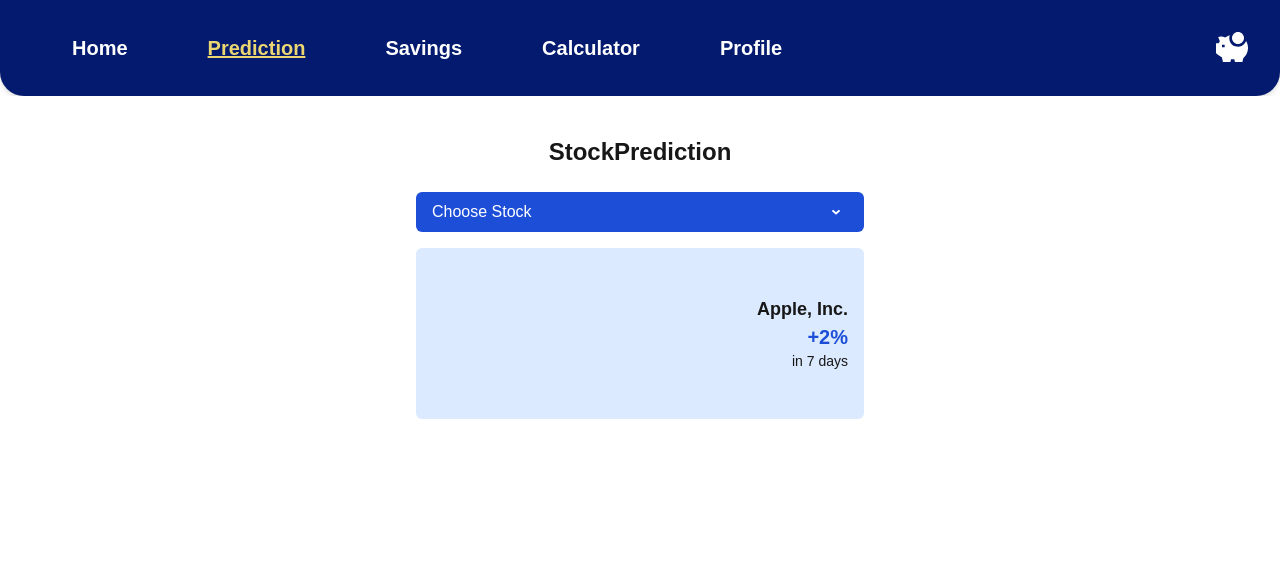
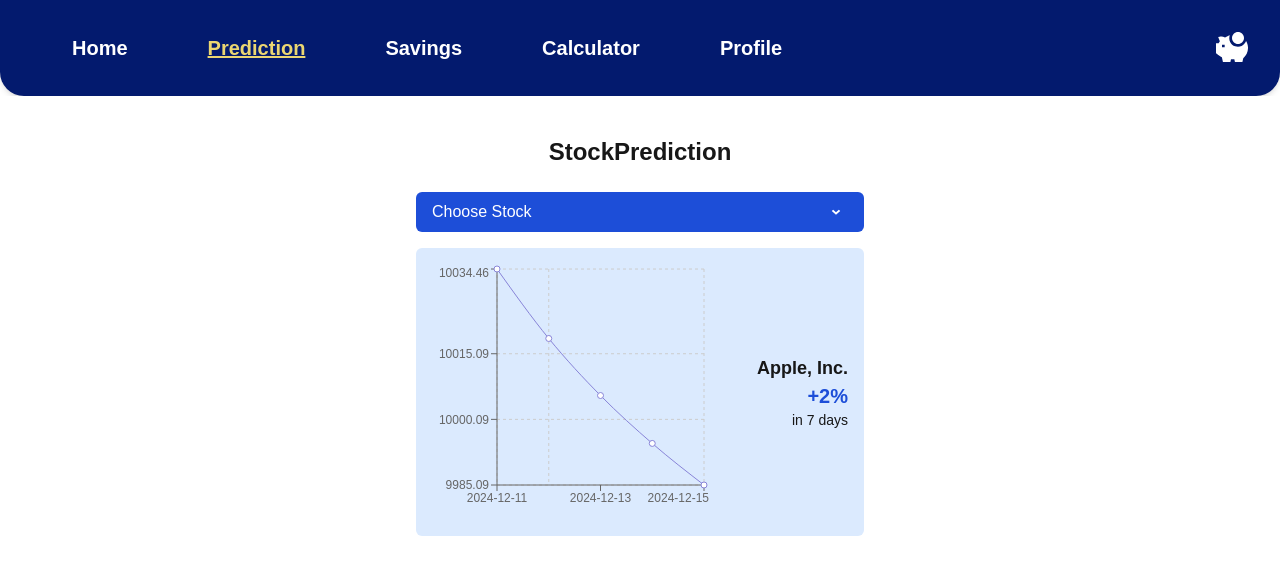
Before and after one commit to WildanGhaly/Finance-Bro, a React (Vite) app: page /prediction in a window 1280 px wide. Shown: the top 574 px of the page. Built offline with nearby package versions, Linux system fonts and the light colour scheme; sample sign-in values are in the browser's storage.

Commit message:
feat: prediction chart

```diff
--- a/src/pages/Prediction.tsx
+++ b/src/pages/Prediction.tsx
@@ -1,7 +1,6 @@
-'use client'
-
 import React, { useState } from 'react';
 import dropdown from '../assets/dropdown.svg';
+import { LineChart, Line, XAxis, YAxis, CartesianGrid, Tooltip, ResponsiveContainer } from 'recharts';
 
 const Prediction: React.FC = () => {
   const [isOpen, setIsOpen] = useState(false);
@@ -9,6 +8,19 @@
   const toggleDropdown = () => {
     setIsOpen(!isOpen);
   };
+
+  // Sample data for the prediction graph
+  const data = [
+    { date: '2024-12-11', predictedPrice: 10034.46 },
+    { date: '2024-12-12', predictedPrice: 10018.58 },
+    { date: '2024-12-13', predictedPrice: 10005.54 },
+    { date: '2024-12-14', predictedPrice: 9994.59 },
+    { date: '2024-12-15', predictedPrice: 9985.09 }
+  ];
+
+  // Get the start and end predicted prices
+  const startPrice = data[0].predictedPrice;
+  const endPrice = data[data.length - 1].predictedPrice;
 
   return (
     <div className="flex flex-col items-center justify-start min-h-screen bg-white pt-10">
@@ -35,10 +47,16 @@
         )}
 
         <div className="mt-4 flex items-center bg-blue-100 rounded-md p-4">
-          <div className="w-2/3">
-            <svg viewBox="0 0 100 50" className="w-full h-full">
-              {/* Prediction Graph */}
-            </svg>
+          <div className="w-2/3 h-64">
+            <ResponsiveContainer width="100%" height="100%">
+              <LineChart data={data}>
+                <CartesianGrid strokeDasharray="3 3" />
+                <XAxis dataKey="date" tick={{ fontSize: '12px' }} />
+                <YAxis domain={[startPrice, endPrice]} tick={{ fontSize: '12px' }} />
+                <Tooltip />
+                <Line type="monotone" dataKey="predictedPrice" stroke="#8884d8" />
+              </LineChart>
+            </ResponsiveContainer>
           </div>
           <div className="w-1/3 text-right">
             <h2 className="text-lg font-bold">Apple, Inc.</h2>
```
